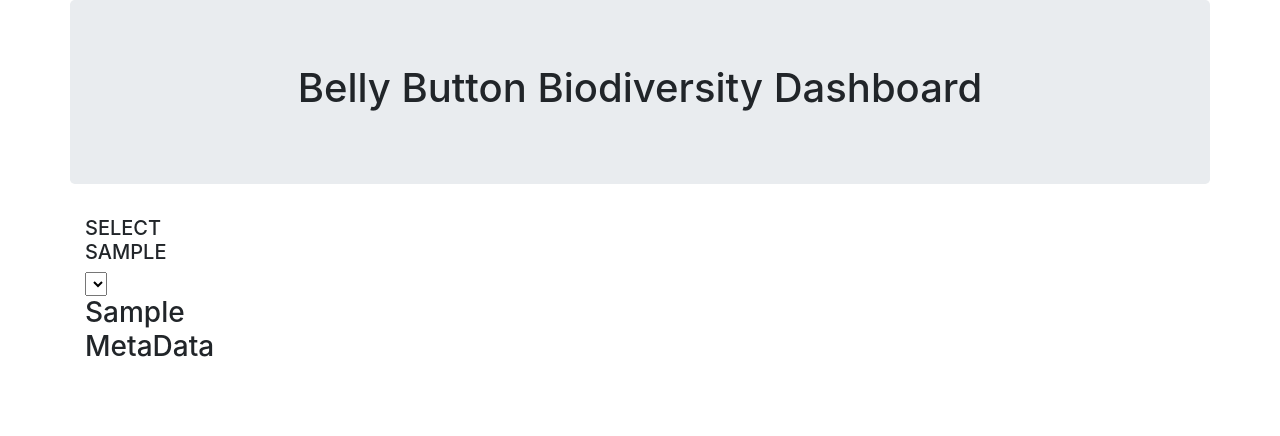
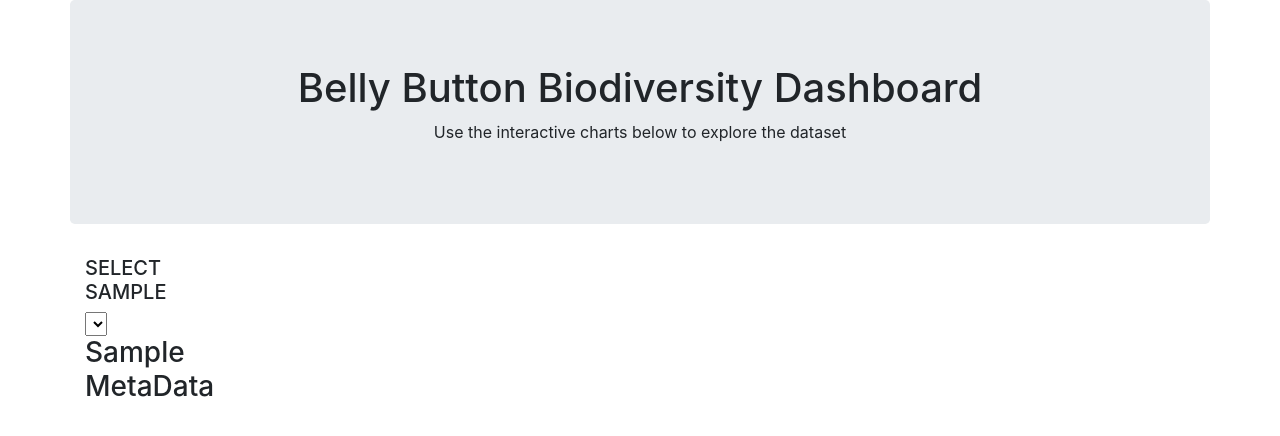
Before and after one commit to bikaspi/Belly-Button-Biodiversity, a Flask app: page / in a window 1280 px wide. Shown: the top 436 px of the page. Run offline with Flask 2, Linux system fonts and the light colour scheme; lists and menus that the app fills with data are empty; parts of the project's set-up code (start-up, migrations or seed data) failed here and were passed over; some libraries are stand-ins or nearby versions.

Commit message:
second commit

```diff
--- a/app.py
+++ b/app.py
@@ -56,6 +56,7 @@ def wfreq(sample):
 @app.route('/samples/<sample>')
 def get_samples(sample):
     sorted_sample=samples.sort_values(sample,ascending=False)
+    sorted_sample = sorted_sample[sorted_sample[sample] > 1]
     results={
         "otu_ids": sorted_sample['otu_id'].tolist(),
         "sample_values":sorted_sample[sample].tolist()
--- a/static/index.js
+++ b/static/index.js
@@ -1,17 +1,19 @@
 console.log("hello")
 function updateMetaData(data) {
+    console.log("DATA:", data)
     // Reference to Panel element for sample metadata
     var PANEL = document.getElementById("sample-metadata");
     // Clear any existing metadata
     PANEL.innerHTML = '';
     // Loop through all of the keys in the json response and
     // create new metadata tags
-    for(var key in data) {
+    var keys = ["AGE", "BBTYPE", "ETHNICITY", "GENDER", "LOCATION", "SAMPLEID"]
+    keys.map( (key) => {
         h6tag = document.createElement("h6");
         h6Text = document.createTextNode(`${key}: ${data[key]}`);
         h6tag.append(h6Text);
         PANEL.appendChild(h6tag);
-    }
+    })
 }
 function buildCharts(sampleData, otuData) {
 
@@ -26,13 +28,13 @@ function buildCharts(sampleData, otuData) {
         xaxis: { title: 'OTU ID' }
     };
     var bubbleData = [{
-        x: sampleData[0]['otu_ids'],
-        y: sampleData[0]['sample_values'],
+        x: sampleData['otu_ids'],
+        y: sampleData['sample_values'],
         text: labels,
         mode: 'markers',
         marker: {
-            size: sampleData[0]['sample_values'],
-            color: sampleData[0]['otu_ids'],
+            size: sampleData['sample_values'],
+            color: sampleData['otu_ids'],
             colorscale: "Earth",
         }
     }];
@@ -41,8 +43,8 @@ function buildCharts(sampleData, otuData) {
     // Build Pie Chart
     console.log(sampleData['sample_values'].slice(0, 10))
     var pieData = [{
-        values: sampleData[0]['sample_values'].slice(0, 10),
-        labels: sampleData[0]['otu_ids'].slice(0, 10),
+        values: sampleData['sample_values'].slice(0, 10),
+        labels: sampleData['otu_ids'].slice(0, 10),
         hovertext: labels.slice(0, 10),
         hoverinfo: 'hovertext',
         type: 'pie'
--- a/templates/index.html
+++ b/templates/index.html
@@ -12,6 +12,7 @@
         <div class="row">
             <div class="col-md-12 jumbotron text-center">
                 <h1>Belly Button Biodiversity Dashboard</h1>
+                <p>Use the interactive charts below to explore the dataset </p>
             </div>
         </div>
         <div class="row">
```
